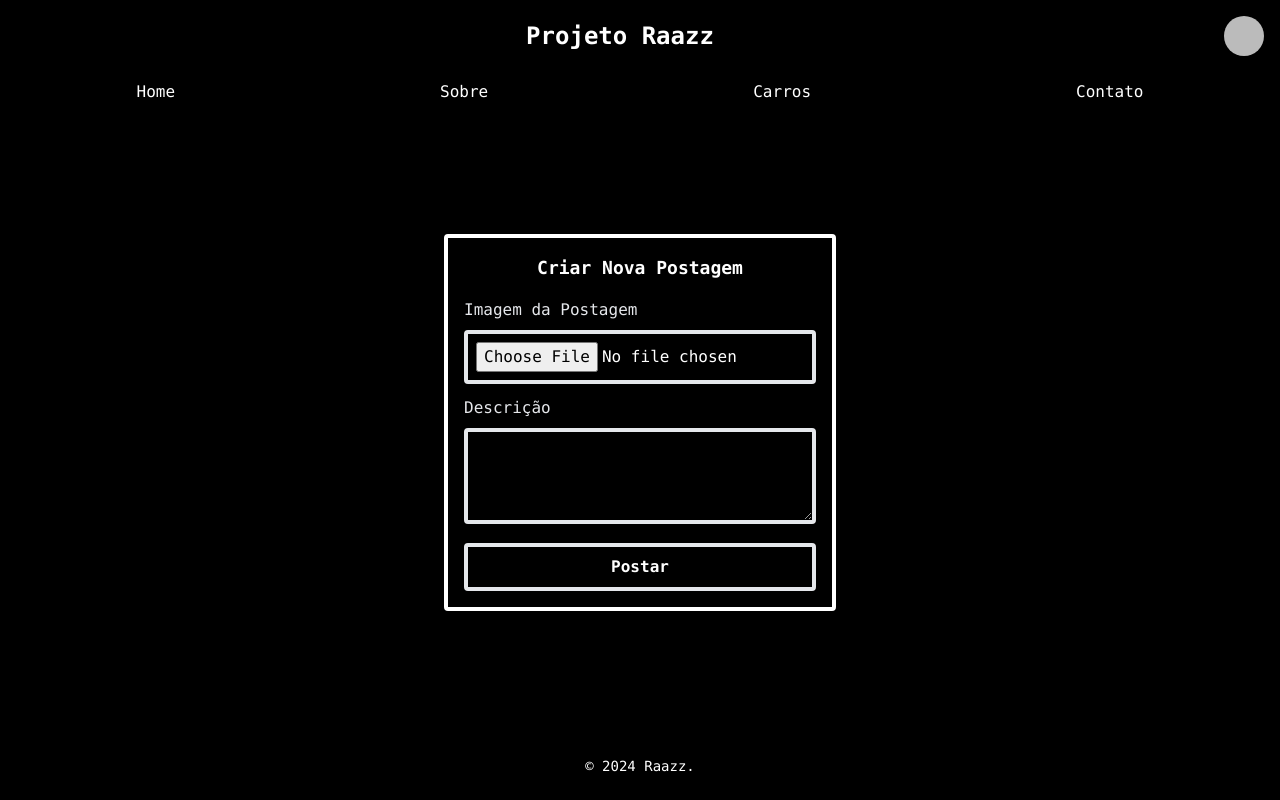
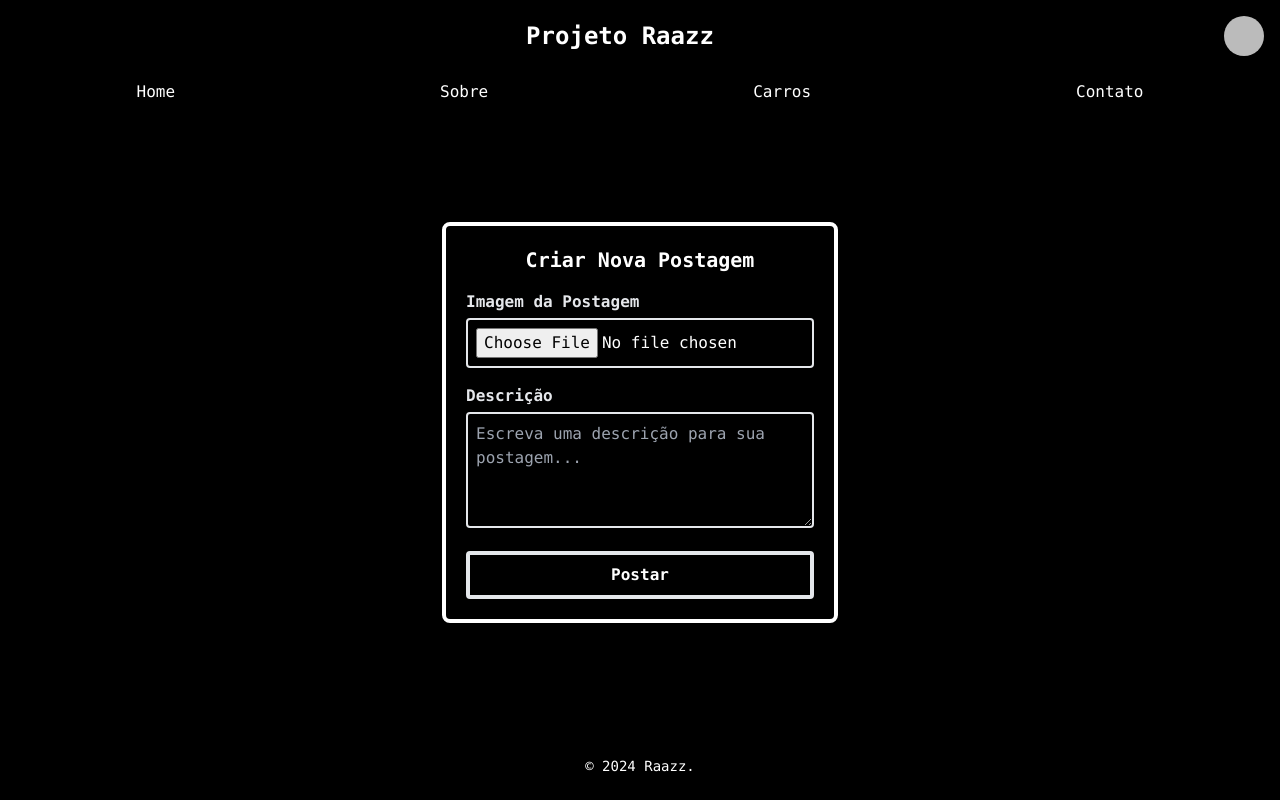
Before and after one commit to JGSimi/RAAZZ, a React (Create React App) app: page /post in a window 1280 px wide. Built offline with nearby package versions, Linux system fonts and the light colour scheme; no server answers; sample sign-in values are in the browser's storage.

Commit message:
feat: Implementa sistema de comentários e curtidas nos posts, adiciona paginação e pull-to-refresh no feed

```diff
--- a/src/components/CreatePost.js
+++ b/src/components/CreatePost.js
@@ -9,12 +9,22 @@ import { useNavigate } from 'react-router-dom';
 const CreatePost = () => {
   const { currentUser } = useAuth();
   const [imageFile, setImageFile] = useState(null);
+  const [imagePreview, setImagePreview] = useState(null);
   const [description, setDescription] = useState("");
   const [isSubmitting, setIsSubmitting] = useState(false);
   const navigate = useNavigate();
 
   const handleImageChange = (e) => {
-    setImageFile(e.target.files[0]);
+    const file = e.target.files[0];
+    setImageFile(file);
+
+    if (file) {
+      const reader = new FileReader();
+      reader.onloadend = () => {
+        setImagePreview(reader.result);
+      };
+      reader.readAsDataURL(file);
+    }
   };
 
   const handleSubmit = async (e) => {
@@ -40,6 +50,7 @@ const CreatePost = () => {
 
       setDescription("");
       setImageFile(null);
+      setImagePreview(null);
       navigate('/feed');
     } catch (error) {
       console.error("Erro ao criar postagem:", error);
@@ -49,31 +60,37 @@ const CreatePost = () => {
   };
 
   return (
-    <form onSubmit={handleSubmit} className="create-post-form p-4 bg-black rounded shadow-md border-white border-4">
-      <h2 className="text-lg text-white text-center font-semibold mb-4">Criar Nova Postagem</h2>
+    <form onSubmit={handleSubmit} className="create-post-form p-5 bg-black rounded-lg shadow-md border-white border-4 space-y-4">
+      <h2 className="text-xl text-white text-center font-bold mb-4">Criar Nova Postagem</h2>
 
       <div className="mb-3">
-        <label className="block mb-2 text-gray-200">Imagem da Postagem</label>
+        <label className="block mb-1 text-gray-200 font-semibold">Imagem da Postagem</label>
         <input
           type="file"
           onChange={handleImageChange}
-          className="w-full p-2 border-4 rounded text-white"
+          className="w-full p-2 border-2 rounded text-white focus:outline-none focus:border-green-400"
         />
+        {imagePreview && (
+          <div className="mt-3">
+            <img src={imagePreview} alt="Preview da Imagem" className="w-full h-40 object-cover rounded-md border-2 border-white" />
+          </div>
+        )}
       </div>
 
       <div className="mb-3">
-        <label className="block mb-2 text-gray-200">Descrição</label>
+        <label className="block mb-1 text-gray-200 font-semibold">Descrição</label>
         <textarea
           value={description}
           onChange={(e) => setDescription(e.target.value)}
-          className="w-full p-2 border-4 rounded bg-transparent text-white"
-          rows="3"
+          className="w-full p-2 border-2 rounded bg-transparent text-white focus:outline-none focus:border-green-400"
+          rows="4"
+          placeholder="Escreva uma descrição para sua postagem..."
         ></textarea>
       </div>
 
       <button
         type="submit"
-        className="w-full bg-transparent border-4 text-white font-semibold py-2 px-4 rounded hover:bg-green-400 hover:text-black"
+        className={`w-full bg-transparent border-4 text-white font-semibold py-2 px-4 rounded transition-colors hover:bg-green-400 hover:text-black ${isSubmitting ? "opacity-50 cursor-not-allowed" : ""}`}
         disabled={isSubmitting}
       >
         {isSubmitting ? "Enviando..." : "Postar"}
```
